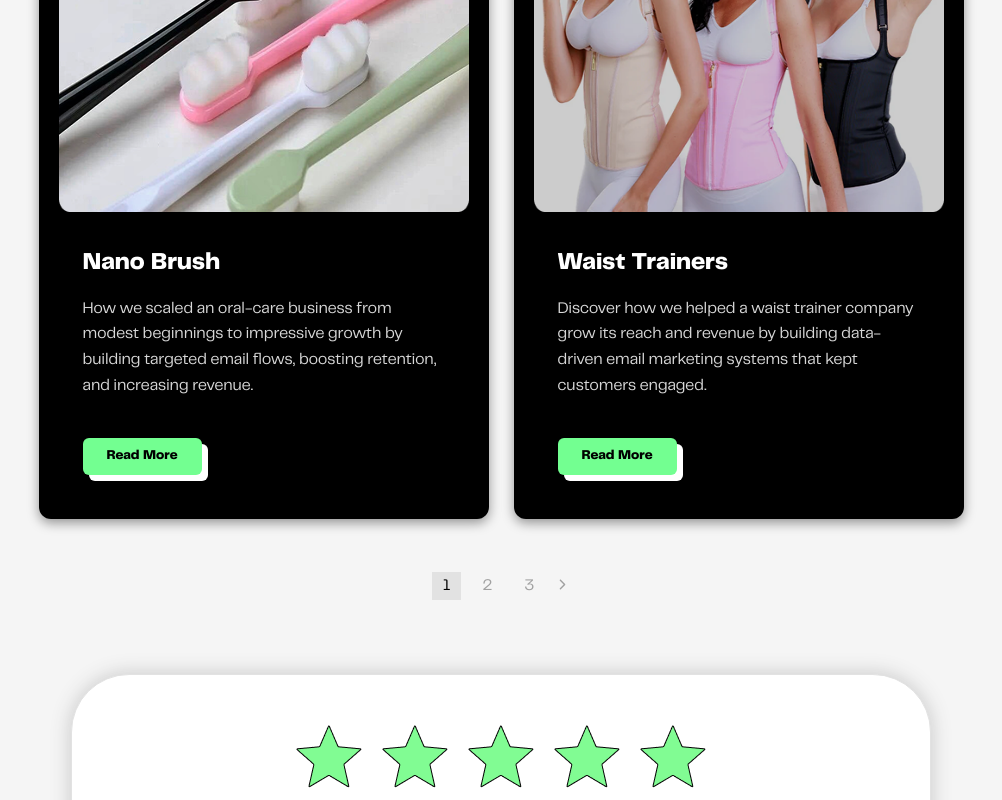
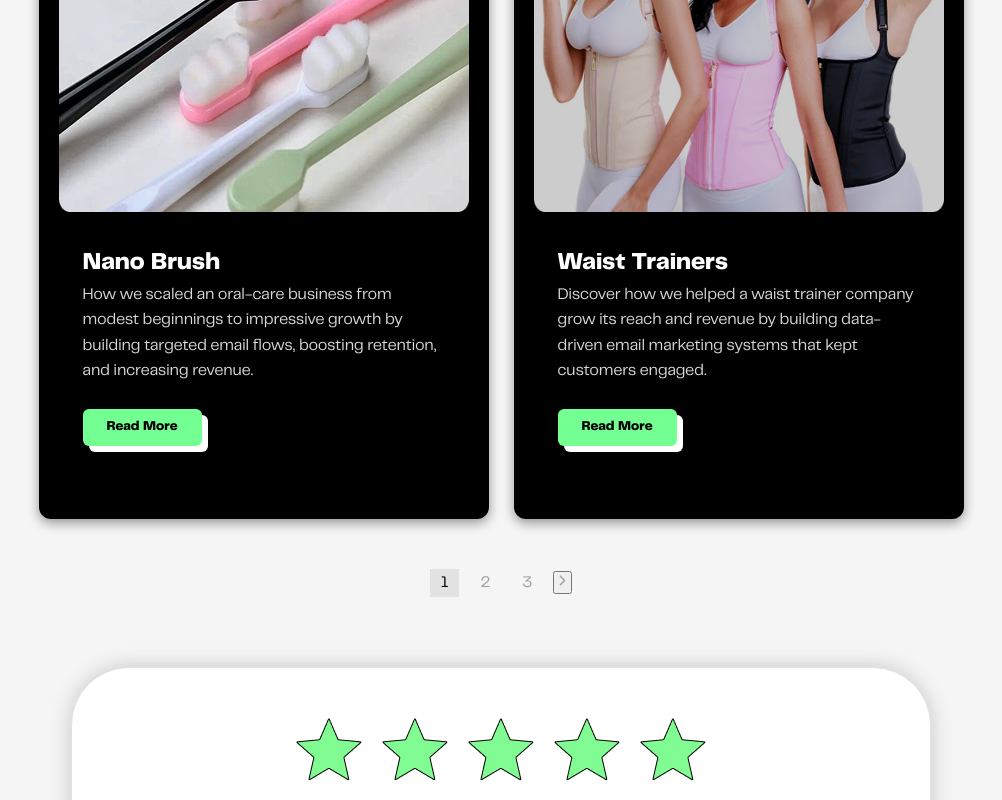
Before and after one commit to steverex169/iscalbe, a React (Vite) app: page / in a window 1280 px wide. Shown: the part 6668-7468 px from the top of the page, without its empty margins (139-1141 px from the left). Built offline with nearby package versions, Linux system fonts and the light colour scheme.

Commit message:
resposivness

```diff
--- a/src/Component/Casestudy/CaseStudy.jsx
+++ b/src/Component/Casestudy/CaseStudy.jsx
@@ -1,12 +1,25 @@
-import React from 'react'
-import "../Casestudy/Casestudy.css"
-import Casecard from './CaseCard/Casecard'
-import women from '../Casestudy/CaseCard/images/women.png'
-import bursh from '../Casestudy/CaseCard/images/brush.png'
+import React from 'react';
+import "../Casestudy/Casestudy.css"; // single CSS file
+import women from './CaseCard/images/women.png';
+import brush from './CaseCard/images/brush.png';
 import { IoIosArrowForward } from "react-icons/io";
+
 const CaseStudy = () => {
+
+    const cases = [
+        {
+            image: brush,
+            title: "Nano Brush",
+            description: "How we scaled an oral-care business from modest beginnings to impressive growth by building targeted email flows, boosting retention, and increasing revenue."
+        },
+        {
+            image: women,
+            title: "Waist Trainers",
+            description: "Discover how we helped a waist trainer company grow its reach and revenue by building data-driven email marketing systems that kept customers engaged."
+        }
+    ];
+
     return (
-        <>
         <section className="wrap-case-content">
             <div className="main-case">
                 <div className="top-case">
@@ -14,16 +27,16 @@ const CaseStudy = () => {
                     <p>Discover the strategies behind growing lists, driving engagement, and building customer loyalty through email marketing.</p>
                 </div>
                 <div className="bottom-case">
-                        <Casecard
-                            image={bursh}
-                            title="Nano Brush"
-                            description="How we scaled an oral-care business from modest beginnings to impressive growth by building targeted email flows, boosting retention, and increasing revenue."
-                        />
-                        <Casecard
-                            image={women}
-                            title="Waist Trainers"
-                            description="Discover how we helped a waist trainer company grow its reach and revenue by building data-driven email marketing systems that kept customers engaged."
-                        />
+                    {cases.map((item, index) => (
+                        <div key={index} className="case-card">
+                            <img src={item.image} alt={item.title} className="case-image" />
+                            <div className="case-content">
+                                <h3 className="case-title">{item.title}</h3>
+                                <p className="case-desc">{item.description}</p>
+                                <button className="read-more">Read More</button>
+                            </div>
+                        </div>
+                    ))}
                 </div>
                 <div className="pagination">
                     <ul className="number-slider">
@@ -35,8 +48,7 @@ const CaseStudy = () => {
                 </div>
             </div>
         </section>
-        </>
-    )
+    );
 }
 
-export default CaseStudy
+export default CaseStudy;
--- a/src/Component/Casestudy/Casestudy.css
+++ b/src/Component/Casestudy/Casestudy.css
@@ -1,8 +1,5 @@
-* {
-    margin: 0;
-    padding: 0;
-    box-sizing: border-box;
-}
+/* reset */
+* { margin: 0; padding: 0; box-sizing: border-box; }
 
 .wrap-case-content {
     width: 100%;
@@ -10,227 +7,92 @@
     height: auto;
 }
 
-.wrap-case-content>.main-case {
+.main-case {
     display: flex;
     flex-direction: column;
     justify-content: space-between;
     align-items: center;
     flex-wrap: wrap;
-    margin: 0 auto 0 auto;
+    margin: 0 auto;
     width: 100%;
-    height: 100%;
     max-width: 1000px;
 }
 
-.main-case>.top-case {
+.top-case {
     display: flex;
     flex-direction: column;
     justify-content: center;
     align-items: center;
-    flex-wrap: wrap;
     gap: 25px;
-    width: 100%;
     margin-top: 100px;
     text-align: center;
 }
 
-.top-case>h2 {
-    font-size: 50px;
+.top-case h2 { font-size: 50px; }
+.top-case p { font-size: 20px; max-width: 800px; font-weight: 400; }
+
+.bottom-case {
+    display: flex;
+    flex-wrap: wrap;
+    gap: 25px;
+    justify-content: center;
+    margin-top: 50px;
 }
 
-.top-case>p {
-    font-size: 20px;
-    max-width: 800px;
-    font-weight: 400;
-}
-.main-case>.bottom-case{
+.case-card {
+    background: #000;
+    color: #fff;
+    border-radius: 12px;
+    overflow: hidden;
+    width: 450px;
+    height: 590px;
+    box-shadow: 0 4px 12px rgba(0,0,0,0.4);
     display: flex;
-    flex-direction: row;
+    flex-direction: column;
     justify-content: center;
-    align-items: center;
-    flex-wrap: wrap;
-    gap: 25px;
-    width: 100%;
-    margin-top: 50px;
-    text-align: center;
-}
-.main-case>.pagination{
-    display: flex;
-    flex-direction: row;
-    justify-content: center;
-    align-items: center;
-    gap: 10px;
-    width: 150px;
-    height: 35px;
-    margin-top: 50px;
-    cursor: pointer;
-}
-.pagination>.number-slider{
-    display: flex;
-    flex-direction: row;
-    justify-content: center;
-    align-items: center;
-    gap: 10px;
-}
-.number-slider>li{
-    list-style-type: none;
-}
-.number-slider>#n-1{
-    border: 1px solid #E2E2E2;
-    padding: 5px 10px;
-    background: #E2E2E2;
-}
-.number-slider>#n-2,
-.number-slider>#n-3{
-    color: #a1a1a1;
-    border: 1px solid transparent;
-    padding: 5px 10px;
-}
-.number-slider>#n-2:hover,
-.number-slider>#n-3:hover{
-    border-color: #E2E2E2;
-    background: #E2E2E2;
-}
-.pagination>button{
-    background: none;
-    border: none;
-    cursor: pointer;
-}
-button>.next{
-    font-size: 15px;
-    color: #a1a1a1;
-}
-@media only screen and (max-width: 320px) {
-    .wrap-case-content>.main-case {
-        max-width: 280px;
-    }
-
-    .top-case>h2 {
-        font-size: 30px;
-    }
-
-    .top-case>p {
-        font-size: 15px;
-        max-width: 650px;
-    }
-}
-@media only screen and (min-width: 321px) and (max-width: 328px) {
-    .wrap-case-content>.main-case {
-        max-width: 300px;
-    }
-
-    .top-case>h2 {
-        font-size: 45px;
-    }
-
-    .top-case>p {
-        font-size: 18px;
-        max-width: 650px;
-    }
-    .main-case>.bottom-case{
-        width: 100%;
-    }
+    align-items: start;
+    padding: 20px;
+    text-align: start;
+    transition: transform 0.3s ease, box-shadow 0.3s ease;
 }
 
-@media only screen and (min-width: 329px) and (max-width: 428px) {
-    .wrap-case-content>.main-case {
-        max-width: 400px;
-    }
-
-    .top-case>h2 {
-        font-size: 45px;
-    }
-
-    .top-case>p {
-        font-size: 18px;
-        max-width: 300px;
-    }
+.case-card:hover {
+    transform: translateY(-6px);
+    box-shadow: 0 8px 20px rgba(0,0,0,0.5);
 }
 
-@media only screen and (min-width: 428px) and (max-width: 450px) {
-    .wrap-case-content>.main-case {
-        max-width: 400px;
-    }
-
-    .top-case>h2 {
-        font-size: 45px;
-    }
-
-    .top-case>p {
-        font-size: 18px;
-        max-width: 300px;
-    }
+.case-image {
+    width: 410px;
+    height: 263px;
+    border-radius: 12px 12px 0 0;
 }
 
-@media only screen and (min-width: 451px) and (max-width: 768px) {
-    .wrap-case-content>.main-case {
-        max-width: 540px;
-    }
+.case-content { padding: 1.5rem; display: flex; flex-direction: column; flex-grow: 1; }
+.case-title { font-size: 1.5rem; font-weight: 700; margin: 1rem 0 0.5rem; }
+.case-desc { font-size: 1rem; line-height: 1.6; color: #d8d8d8; margin-bottom: 1.5rem; }
 
-    .top-case>h2 {
-        font-size: 45px;
-    }
-
-    .top-case>p {
-        font-size: 20px;
-        max-width: 500px;
-    }
+.read-more {
+    background: #73ff91;
+    color: #000;
+    font-weight: 600;
+    border: none;
+    border-radius: 6px;
+    padding: 0.75rem 1.5rem;
+    align-self: flex-start;
+    cursor: pointer;
+    transition: all 0.2s ease-in-out;
+    box-shadow: 6px 6px 0px white;
 }
 
-@media only screen and (min-width: 769px) and (max-width: 931px) {
-    .wrap-case-content>.main-case {
-        max-width: 650px;
-    }
+.read-more:hover { background: #61db79; }
 
-    .top-case>h2 {
-        font-size: 45px;
-    }
+/* pagination */
+.pagination { display: flex; justify-content: center; align-items: center; gap: 10px; margin-top: 50px; cursor: pointer; }
+.number-slider { display: flex; gap: 10px; }
+.number-slider li { list-style: none; padding: 5px 10px; }
+.number-slider #n-1 { border: 1px solid #E2E2E2; background: #E2E2E2; }
+.number-slider #n-2, #n-3 { color: #a1a1a1; border: 1px solid transparent; }
+.number-slider #n-2:hover, #n-3:hover { border-color: #E2E2E2; background: #E2E2E2; }
+.next { font-size: 15px; color: #a1a1a1; }
 
-    .top-case>p {
-        font-size: 20px;
-        max-width: 650px;
-    }
-}
-
-@media only screen and (min-width: 932px) and (max-width: 1024px) {
-    .wrap-case-content>.main-case {
-        max-width: 860px;
-    }
-}
-
-@media only screen and (min-width: 1441px) and (max-width: 2560px) {
-    .wrap-case-content>.main-case {
-        max-width: 1200px;
-        height: auto;
-    }
-
-    .top-case>h2 {
-        font-size: 55px;
-    }
-
-    .top-case>p {
-        font-size: 25px;
-        font-weight: 400;
-        max-width: 889px;
-    }
-}
-
-
-
-
-
-
-/* For Iphone Media queries */
-/* @supports (-webkit-touch-callout: none) {
-    @media only screen and (min-width: 328px) and (max-width: 428px) {
-        .top-case>h2 {
-            color: blue;
-        }
-    }
-
-    @media only screen and (min-width: 429px) and (max-width: 450px) {
-        .top-case>h2 {
-            color: blue;
-        }
-    }
-}
+/* Media queries here (merge previous ones) */
--- a/src/Component/Header/Header.css
+++ b/src/Component/Header/Header.css
@@ -26,6 +26,47 @@ header {
     padding: 0 320px;
 }
 
+@media only screen and (min-width: 400px) and (max-width: 768px) {
+
+    header {
+        height: 80px  !important;      /* force override */
+        padding: 10px 38px !important;
+        align-items: center !important;
+        justify-content: space-between;
+    }
+    .left-container {
+        display: flex !important;
+        align-items: center !important;
+        justify-content: end !important;
+        gap: 270px !important;
+    }
+    .creative-wrapper {
+        width: 100% !important;
+    }
+    .case-card {
+        width: 415px !important;
+    }
+    .case-image {
+        width: 375px;
+    }
+    .footer-box>p {
+        font-size: 14px;
+    }
+    .testimonial-quote {
+        font-size: 15px;
+    }
+    .lastPart-desc {
+    font-size: 14px;
+    color: #cfcfcf;
+    line-height: 1.6;
+    max-width: 400px !important;
+}
+.marquee-title {
+    font-size: 17px;
+}
+}
+
+
 /* LEFT SECTION (Hamburger + Logo) */
 .left-container {
     display: flex;
@@ -36,7 +77,7 @@ header {
 /* HAMBURGER */
 .hamburger {
     display: none;
-    font-size: 28px;
+    font-size: 40px;
     color: #02e054;
     cursor: pointer;
     position: relative;
--- a/src/Component/LastPart/LastPart.css
+++ b/src/Component/LastPart/LastPart.css
@@ -116,7 +116,7 @@
   }
 
   .lastPart-links-columns {
-    gap: 40px;
+    gap: 80px;
   }
 }
 
--- a/src/Component/Testimonial/Testimonial.css
+++ b/src/Component/Testimonial/Testimonial.css
@@ -69,7 +69,6 @@
         max-width: 350px;
     }
     .main-testimonial>.row-test-card{
-        width: 200px;
         height: auto;
     }
 }
```
Lines whose indentation alone changed are shown as unchanged.
